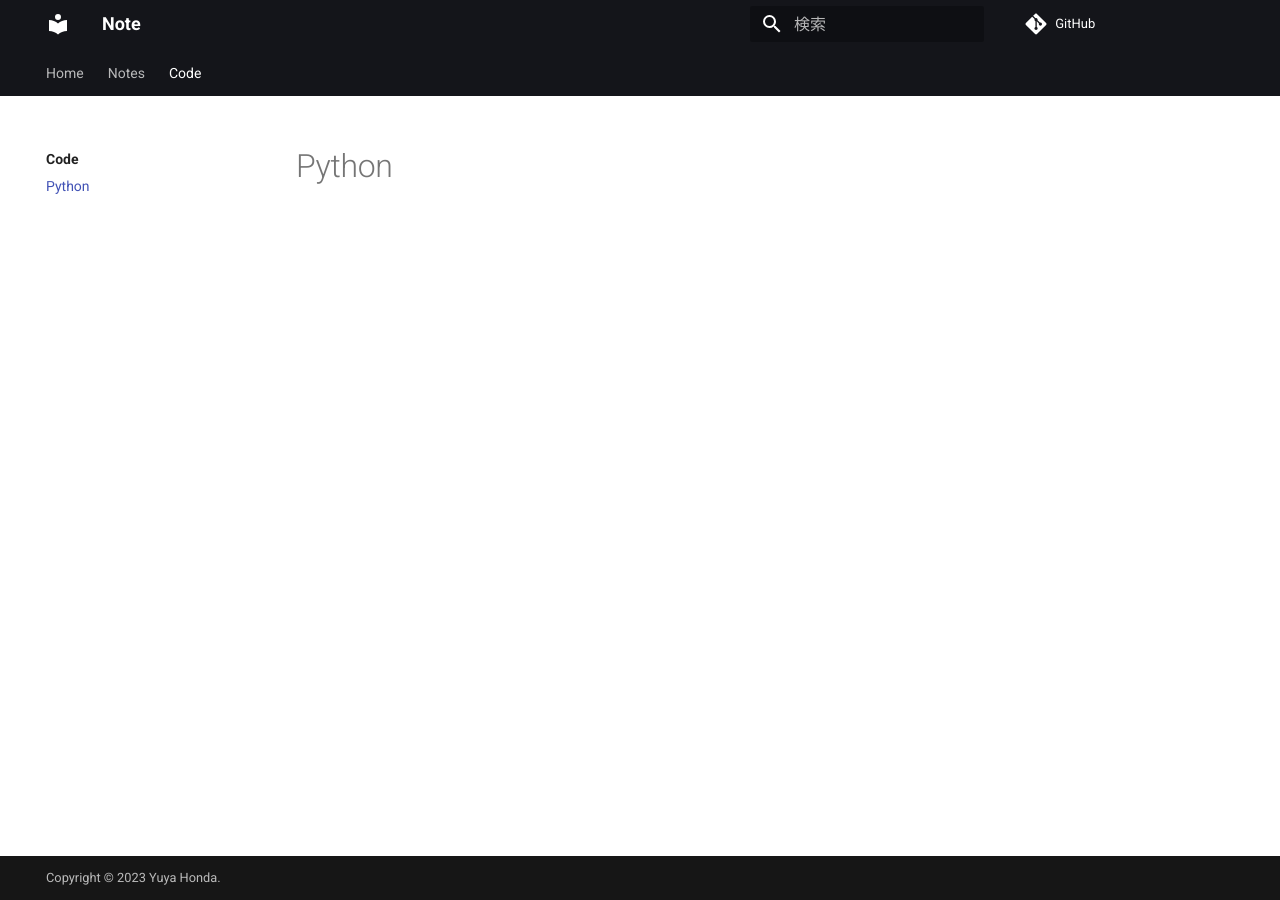
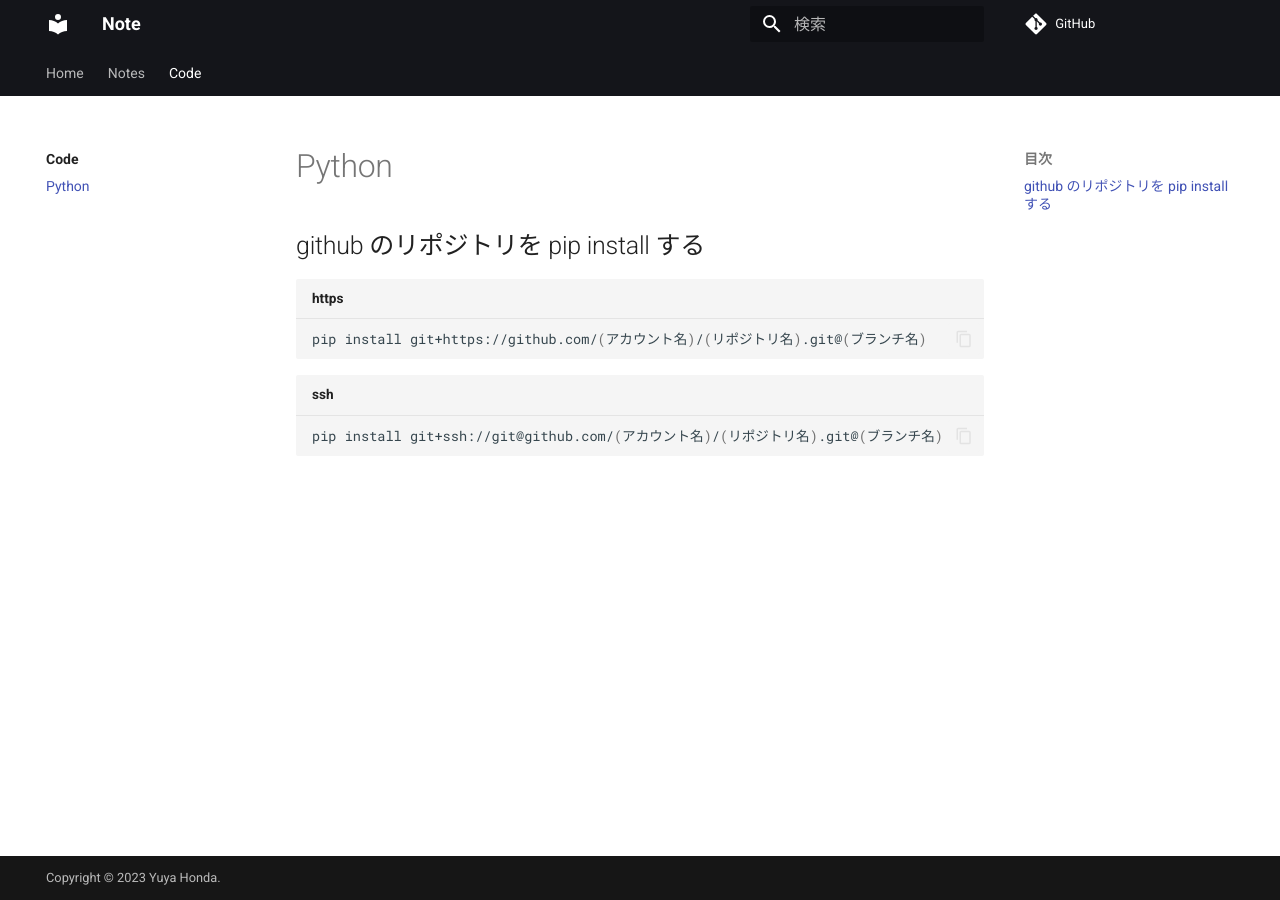
Before and after one commit to yuyahnd/note, an MkDocs documentation site: the page built from docs/code/python/index.md, in a window 1280 px wide. Built offline with MkDocs 1.6.1 and Material for MkDocs 9.7.7, drawn with Linux system fonts in a browser that asks for light colours; comment, search, counter and statistics services are not loaded.

Commit message:
Update python

````diff
--- a/docs/code/python/index.md
+++ b/docs/code/python/index.md
@@ -1 +1,11 @@
 # Python
+
+## github のリポジトリを pip install する
+
+```bash title="https"
+pip install git+https://github.com/(アカウント名)/(リポジトリ名).git@(ブランチ名)
+```
+
+```bash title="ssh"
+pip install git+ssh://git@github.com/(アカウント名)/(リポジトリ名).git@(ブランチ名)
+```
````
